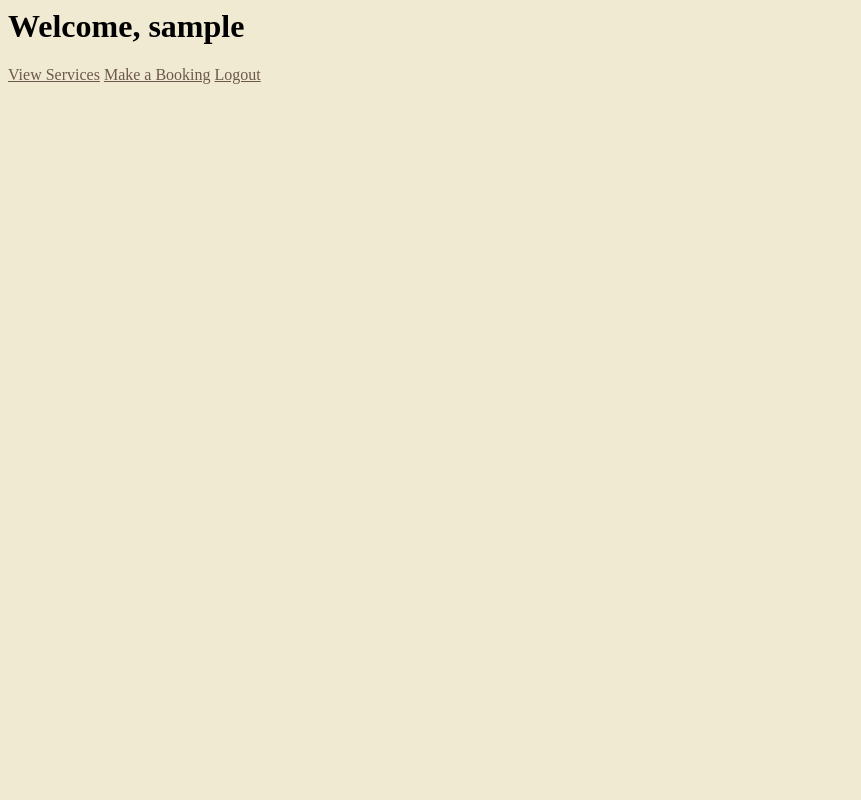
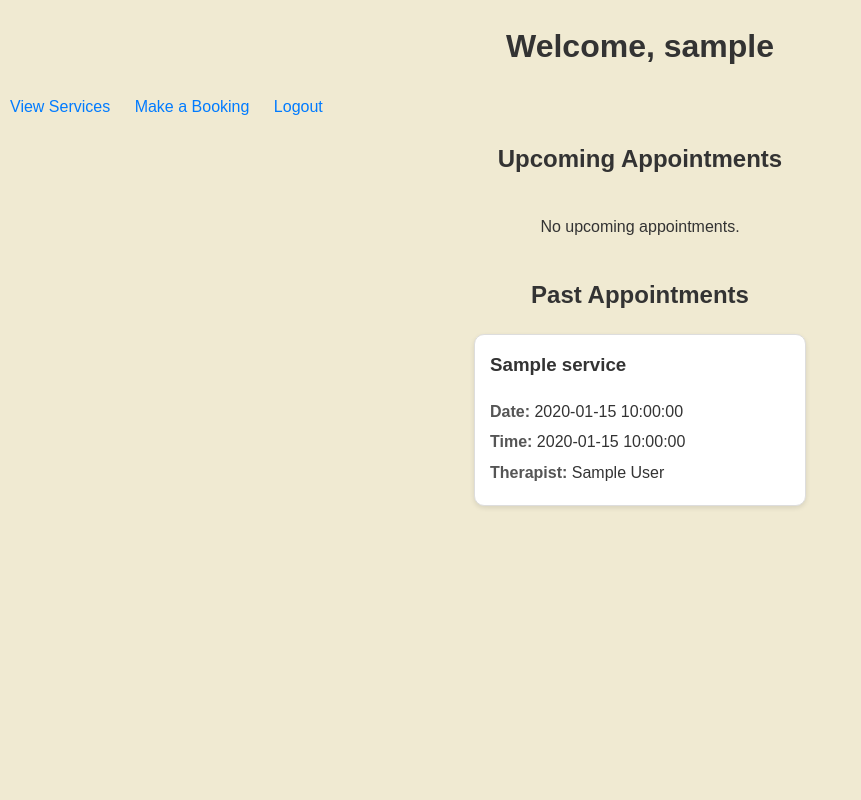
Before and after one commit to HansongProgramming/3JFinalProject, a PHP site: page /dashboard.php in a window 1280 px wide. Shown: the whole page, without its empty margins (0-861 px from the left). Run offline with PHP 8.4, Linux system fonts and the light colour scheme; the visitor is signed in with stand-in values (Sample User, id 1); tables that the repository leaves empty or names only in its code hold one stand-in row (values such as "Sample post").

Commit message:
Changes to Styles, integration of past and upcoming appointments no idea what to do with management of schedules yet

```diff
--- a/aesthetics.css
+++ b/aesthetics.css
@@ -10,6 +10,56 @@ a{
     margin: 0 auto;
 }
 
-body{
+body {
+    font-family: Arial, sans-serif;
+    line-height: 1.6;
+    margin: 0;
+    padding: 0;
     background-color: #f0ead2;
+    color: #333;
 }
+
+h1, h2 {
+    text-align: center;
+}
+
+a {
+    margin: 0 10px;
+    text-decoration: none;
+    color: #007BFF;
+}
+
+a:hover {
+    text-decoration: underline;
+}
+
+.cards {
+    display: flex;
+    flex-wrap: wrap;
+    justify-content: center;
+    gap: 20px;
+    margin: 20px;
+}
+
+.card {
+    background: white;
+    border: 1px solid #ddd;
+    border-radius: 10px;
+    box-shadow: 0 2px 5px rgba(0, 0, 0, 0.1);
+    width: 300px;
+    padding: 15px;
+    text-align: left;
+}
+
+.card h3 {
+    margin-top: 0;
+    color: #333;
+}
+
+.card p {
+    margin: 5px 0;
+}
+
+.card strong {
+    color: #555;
+}
--- a/dashboard.php
+++ b/dashboard.php
@@ -4,10 +4,74 @@ if (!isset($_SESSION['user_id'])) {
     header("Location: login.php");
     exit();
 }
+
+require 'config.php';
+
+$user_id = $_SESSION['user_id'];
+
+$upcoming_stmt = $conn->prepare("SELECT a.appointment_date, a.start_time, s.service_name, u.full_name as therapist_name
+    FROM appointments a
+    JOIN services s ON a.service_id = s.service_id
+    JOIN users u ON a.therapist_id = u.user_id
+    WHERE a.user_id = ? AND a.appointment_date >= CURDATE()
+    ORDER BY a.appointment_date, a.start_time");
+$upcoming_stmt->bind_param("i", $user_id);
+$upcoming_stmt->execute();
+$upcoming_appointments = $upcoming_stmt->get_result();
+
+$past_stmt = $conn->prepare("SELECT a.appointment_date, a.start_time, s.service_name, u.full_name as therapist_name
+    FROM appointments a
+    JOIN services s ON a.service_id = s.service_id
+    JOIN users u ON a.therapist_id = u.user_id
+    WHERE a.user_id = ? AND a.appointment_date < CURDATE()
+    ORDER BY a.appointment_date DESC, a.start_time DESC");
+$past_stmt->bind_param("i", $user_id);
+$past_stmt->execute();
+$past_appointments = $past_stmt->get_result();
 ?>
-<link rel="stylesheet" href="aesthetics.css">
 
-<h1>Welcome, <?php echo $_SESSION['user_name']; ?></h1>
-<a href="services.php">View Services</a>
-<a href="booking.php">Make a Booking</a>
-<a href="logout.php">Logout</a>
+<!DOCTYPE html>
+<html lang="en">
+<head>
+    <title>Dashboard</title>
+    <link rel="stylesheet" href="aesthetics.css">
+</head>
+<body>
+    <h1>Welcome, <?php echo $_SESSION['user_name']; ?></h1>
+    <a href="services.php">View Services</a>
+    <a href="booking.php">Make a Booking</a>
+    <a href="logout.php">Logout</a>
+
+    <h2>Upcoming Appointments</h2>
+    <div class="cards">
+        <?php if ($upcoming_appointments->num_rows > 0): ?>
+            <?php while ($row = $upcoming_appointments->fetch_assoc()): ?>
+                <div class="card">
+                    <h3><?php echo $row['service_name']; ?></h3>
+                    <p><strong>Date:</strong> <?php echo $row['appointment_date']; ?></p>
+                    <p><strong>Time:</strong> <?php echo $row['start_time']; ?></p>
+                    <p><strong>Therapist:</strong> <?php echo $row['therapist_name']; ?></p>
+                </div>
+            <?php endwhile; ?>
+        <?php else: ?>
+            <p>No upcoming appointments.</p>
+        <?php endif; ?>
+    </div>
+
+    <h2>Past Appointments</h2>
+    <div class="cards">
+        <?php if ($past_appointments->num_rows > 0): ?>
+            <?php while ($row = $past_appointments->fetch_assoc()): ?>
+                <div class="card">
+                    <h3><?php echo $row['service_name']; ?></h3>
+                    <p><strong>Date:</strong> <?php echo $row['appointment_date']; ?></p>
+                    <p><strong>Time:</strong> <?php echo $row['start_time']; ?></p>
+                    <p><strong>Therapist:</strong> <?php echo $row['therapist_name']; ?></p>
+                </div>
+            <?php endwhile; ?>
+        <?php else: ?>
+            <p>No past appointments.</p>
+        <?php endif; ?>
+    </div>
+</body>
+</html>
```
